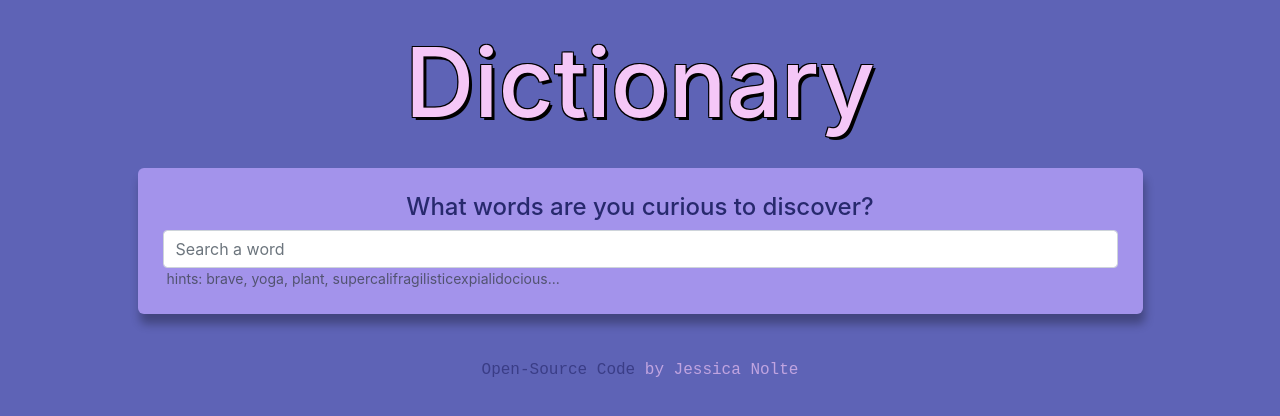
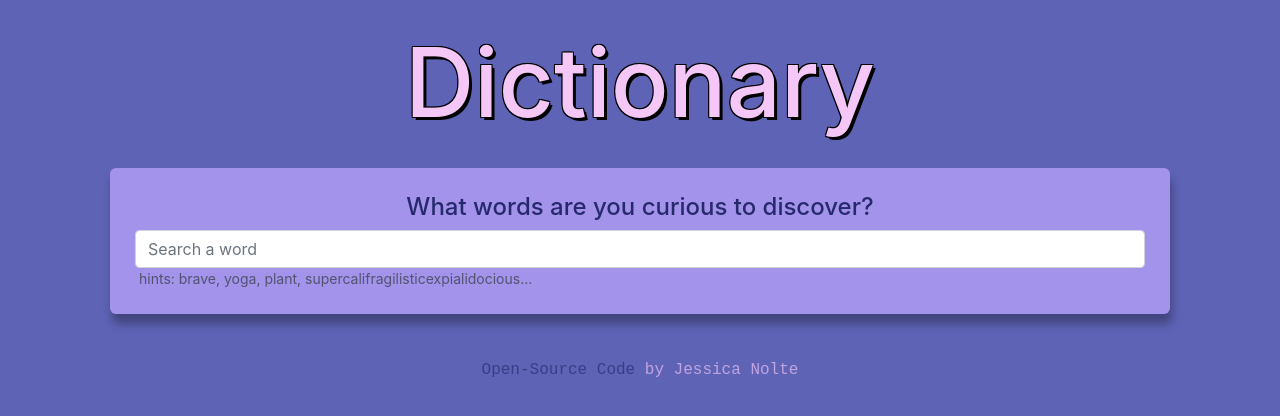
Before and after one commit to TransformativeBeing/react-dictionary-app, a React (Create React App) app: page / in a window 1280 px wide. Shown: the top 416 px of the page. Built offline with nearby package versions, Linux system fonts and the light colour scheme; no server answers.

Commit message:
still adjusting size

```diff
--- a/src/Dictionary.css
+++ b/src/Dictionary.css
@@ -6,7 +6,7 @@
   background: var(--light-background-color);
   padding: 25px;
   margin: 20px auto;
-  max-width: 1005px;
+  max-width: 1060px;
   border-radius: 6px;
   box-shadow: var(--shadow);
 }
--- a/src/Dictionary.js
+++ b/src/Dictionary.js
@@ -18,7 +18,7 @@ export default function Dictionary({ defaultKeyword }) {
 
     const pexelsApiKey =
       "563492ad6f91700001000001d17fcfe2befd47d98f9313e611360597";
-    let pexelsApiUrl = `https://api.pexels.com/v1/search?query=${keyword}&per_page=8`;
+    let pexelsApiUrl = `https://api.pexels.com/v1/search?query=${keyword}&per_page=9`;
     let header = { Authorization: `Bearer ${pexelsApiKey}` };
     axios
       .get(pexelsApiUrl, {
--- a/src/Results.css
+++ b/src/Results.css
@@ -22,5 +22,5 @@
 }
 
 .Results .Photos .images {
-  max-width: 88px;
+  max-width: 90px;
 }
```
